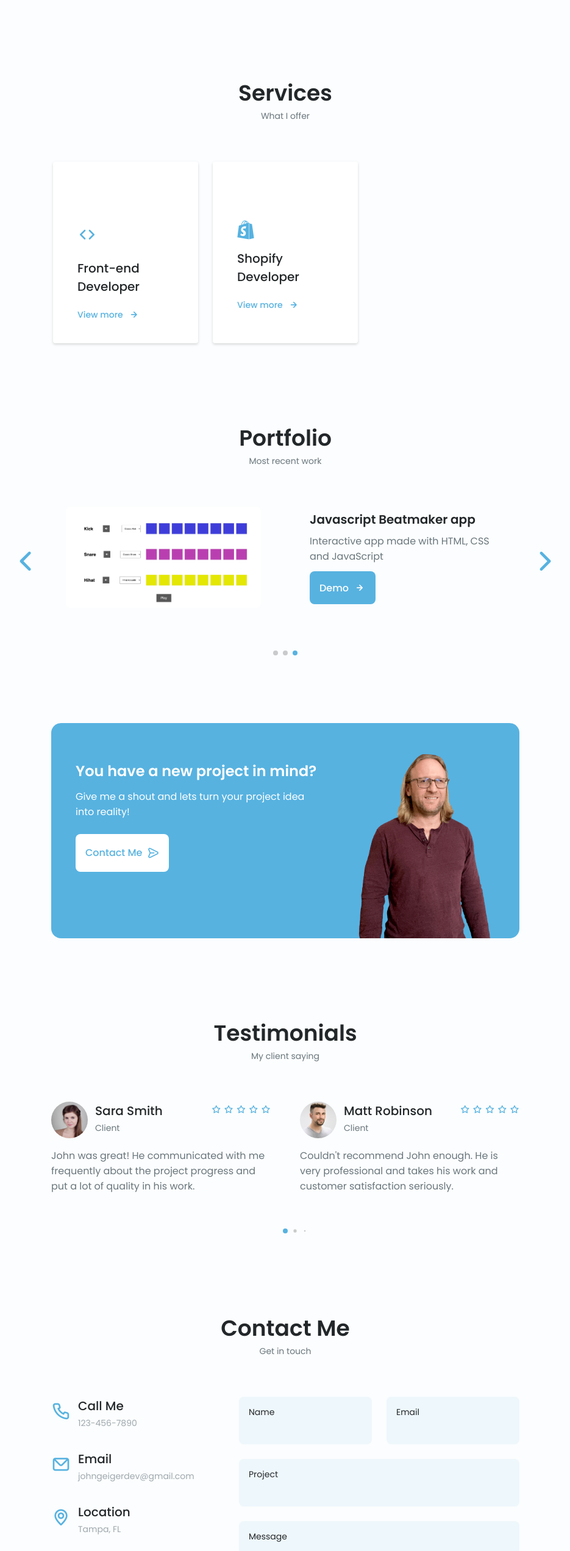
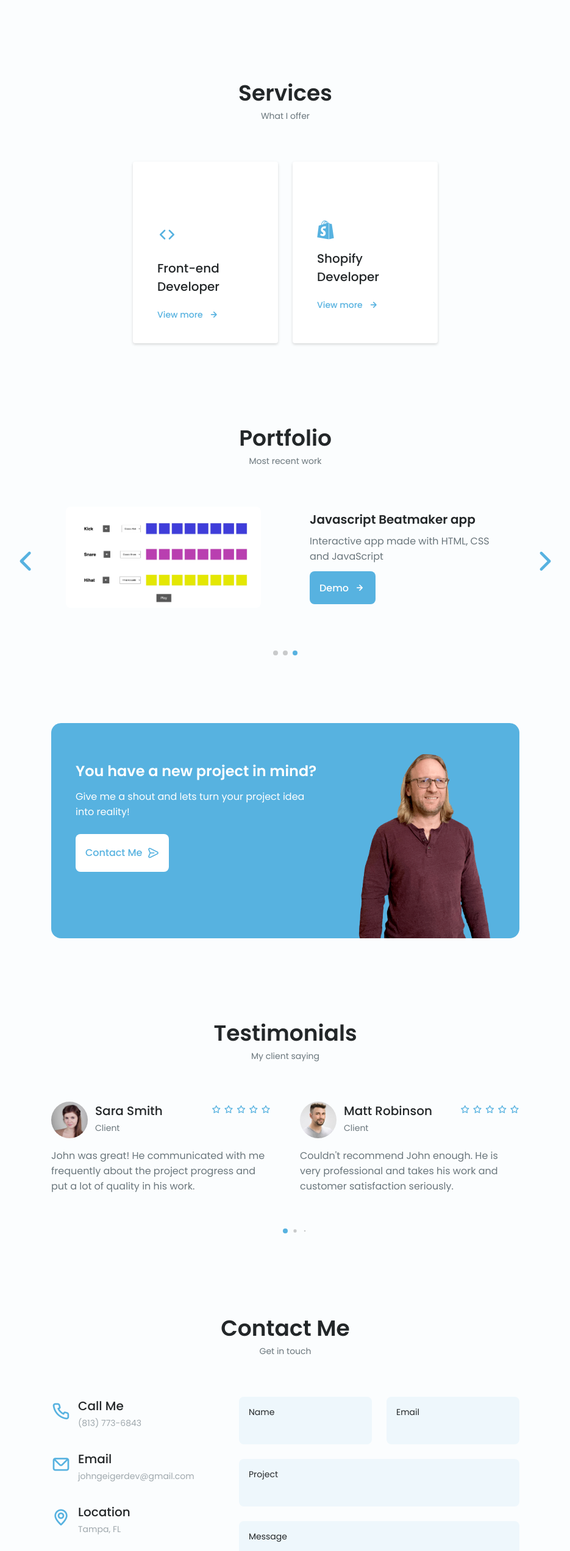
Before and after one commit to johngeigerdev/my_portfolio_site, a plain HTML site: page index.html in a window 1280 px wide. Shown: the part 2877-5421 px from the top of the page at 61% size, without its empty margins (172-1107 px from the left). Drawn offline with nearby package versions, Linux system fonts and the light colour scheme.

Commit message:
added google voice num and fixed alignment of svc section

```diff
--- a/assets/css/styles.css
+++ b/assets/css/styles.css
@@ -1082,7 +1082,7 @@ button{
         transform: translateX(-6rem);
     }
     .services__container{
-        grid-template-columns: repeat(3, 238px);
+        grid-template-columns: repeat(2, 238px);
     }
     .portfolio__content{
         column-gap: 5rem;
--- a/index.html
+++ b/index.html
@@ -694,7 +694,7 @@
 
                             <div>
                                 <h3 class="contact__title">Call Me</h3>
-                                <span class="contact__subtitle">123-456-7890</span>
+                                <span class="contact__subtitle">(813) 773-6843</span>
                             </div>
                         </div>
                         <div class="contact__information">
```
